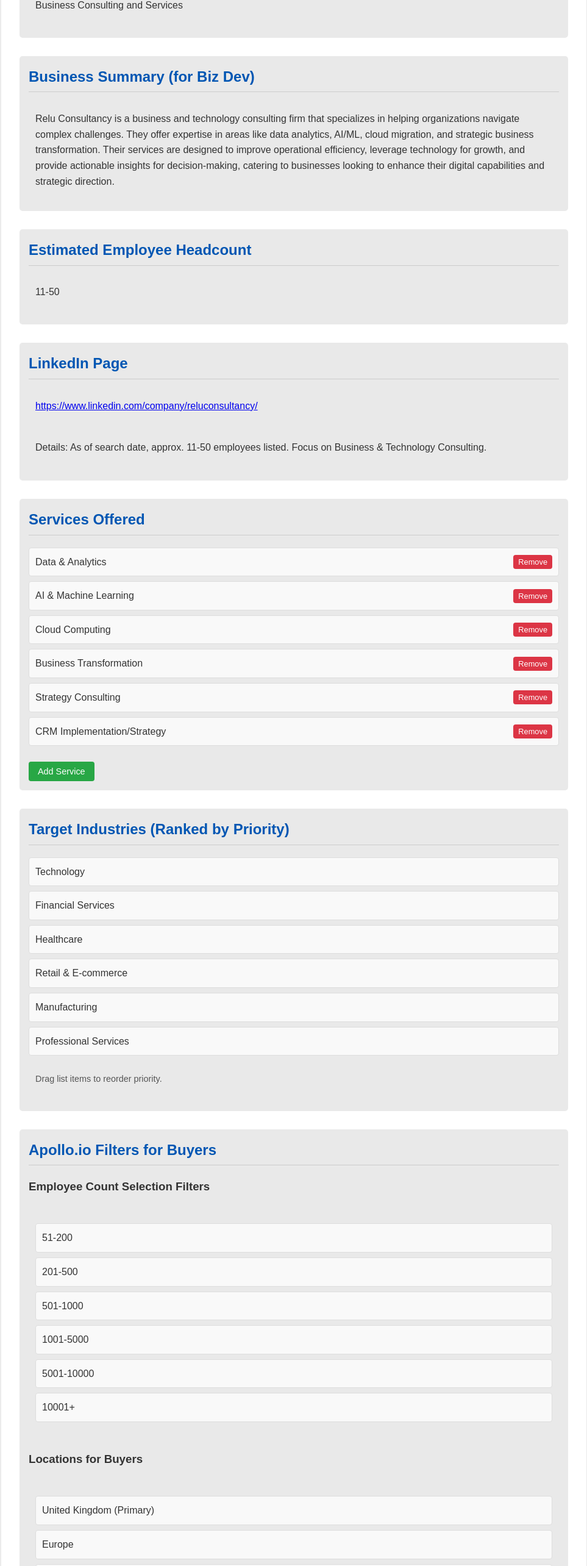
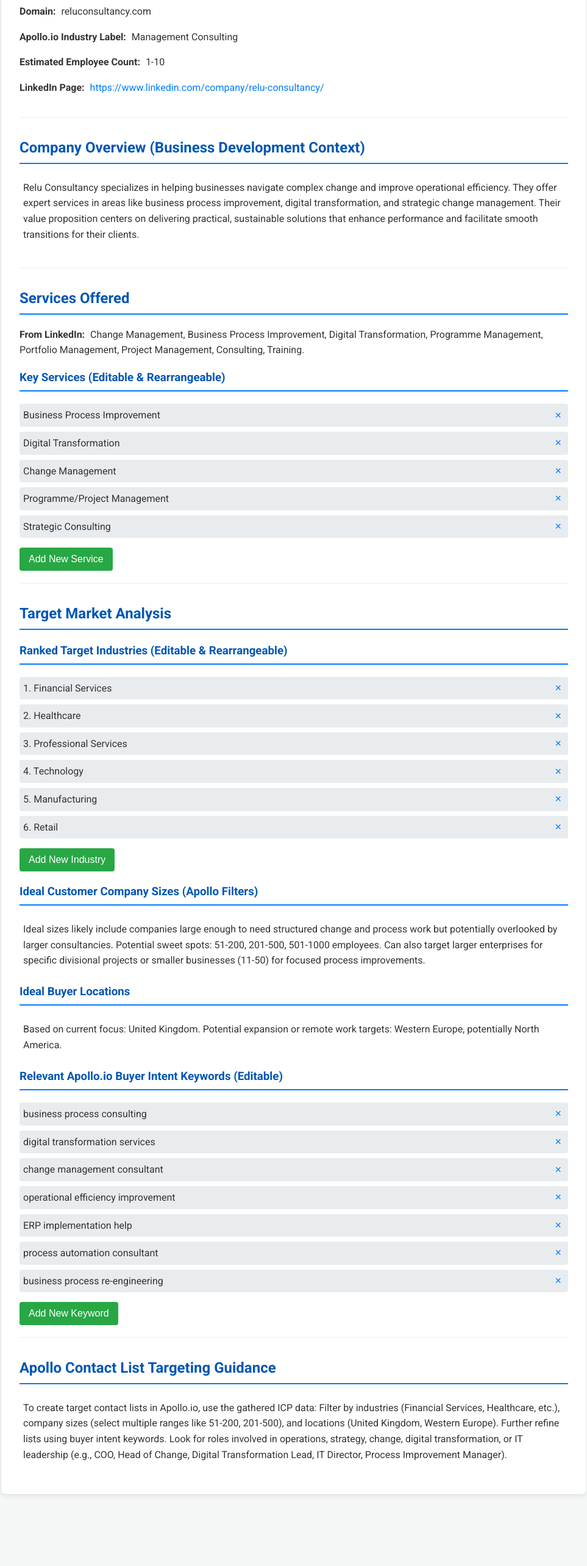
Before and after one commit to srujanprabhu/n8n_1, a plain HTML site: page index.html in a window 1280 px wide. Shown: the part 232-2800 px from the top of the page at 61% size, without its empty margins (158-1121 px from the left). After the commit the page ends 2722 px from the top, so only its background shows below. Drawn offline with nearby package versions, Linux system fonts and the light colour scheme.

Commit message:
Created new HTML file via n8n

```diff
--- a/index.html
+++ b/index.html
@@ -3,297 +3,379 @@
 <head>
     <meta charset="UTF-8">
     <meta name="viewport" content="width=device-width, initial-scale=1.0">
-    <title>Company Business Development Report</title>
+    <title>Company Research Report - Relu Consultancy</title>
     <style>
+        @import url('https://fonts.googleapis.com/css2?family=Roboto:wght@400;500;700&display=swap');
+
         body {
-            font-family: sans-serif;
+            font-family: 'Roboto', sans-serif;
             line-height: 1.6;
-            margin: 20px;
-            background-color: #f4f4f4;
+            margin: 0;
+            padding: 20px;
+            background-color: #f4f7f6;
             color: #333;
         }
+
         .container {
             max-width: 900px;
-            margin: auto;
+            margin: 20px auto;
             background: #fff;
-            padding: 20px 30px;
+            padding: 30px;
             border-radius: 8px;
-            box-shadow: 0 2px 5px rgba(0,0,0,0.1);
+            box-shadow: 0 2px 10px rgba(0, 0, 0, 0.1);
         }
-        h1, h2 {
+
+        h1, h2, h3 {
             color: #0056b3;
-            border-bottom: 2px solid #0056b3;
+            border-bottom: 2px solid #007bff;
             padding-bottom: 5px;
-            margin-top: 20px;
+            margin-bottom: 20px;
         }
+
         h1 {
             text-align: center;
             border-bottom: none;
+            padding-bottom: 0;
+            margin-bottom: 30px;
+            color: #007bff;
         }
+
         section {
             margin-bottom: 30px;
-            padding: 15px;
-            background-color: #e9e9e9;
-            border-radius: 5px;
+            padding-bottom: 20px;
+            border-bottom: 1px solid #eee;
         }
-        section h2 {
-            margin-top: 0;
-            border-bottom: 1px solid #ccc;
-            padding-bottom: 5px;
+
+        section:last-child {
+            border-bottom: none;
+            margin-bottom: 0;
+            padding-bottom: 0;
         }
+
+        p[contenteditable="true"],
+        li[contenteditable="true"] {
+            border: 1px dashed transparent;
+            padding: 5px;
+            transition: border-color 0.3s ease;
+        }
+
+        p[contenteditable="true"]:hover,
+        li[contenteditable="true"]:hover {
+            border-color: #ccc;
+        }
+
+        p[contenteditable="true"]:focus,
+        li[contenteditable="true"]:focus {
+            border-color: #007bff;
+            outline: none;
+            background-color: #eef5ff;
+        }
+
         ul {
             list-style: none;
             padding: 0;
         }
-        ul li {
-            background: #f9f9f9;
+
+        li {
+            background: #e9ecef;
             margin-bottom: 8px;
-            padding: 10px;
-            border: 1px solid #ddd;
+            padding: 10px 15px;
             border-radius: 4px;
+            cursor: grab;
             display: flex;
             justify-content: space-between;
             align-items: center;
-            cursor: grab; /* Indicate draggable */
-        }
-        ul li.sortable-chosen {
-             background-color: #cfe2ff; /* Highlight during drag */
-        }
-        .editable-list li {
-            cursor: text; /* Indicate editable */
-        }
-        .editable-list li:focus {
-             outline: 1px dashed #0056b3;
+            transition: background-color 0.3s ease, transform 0.1s ease;
         }
 
-        .remove-btn {
-            background-color: #dc3545;
-            color: white;
+        li:active {
+            cursor: grabbing;
+            transform: scale(1.02);
+            background-color: #dee2e6;
+        }
+
+        .dragged {
+            opacity: 0.5;
+            background-color: #ced4da;
+        }
+
+        .list-controls {
+            display: flex;
+            gap: 5px;
+        }
+
+        .add-item, .remove-item {
+            background: none;
             border: none;
-            padding: 4px 8px;
-            border-radius: 4px;
             cursor: pointer;
-            font-size: 0.8em;
-            margin-left: 10px;
+            font-size: 18px;
+            padding: 0 5px;
+            color: #007bff;
+            transition: color 0.2s ease;
         }
-         .remove-btn:hover {
-            background-color: #c82333;
+
+        .add-item:hover {
+            color: #28a745;
         }
-        .add-btn {
+
+        .remove-item:hover {
+            color: #dc3545;
+        }
+
+        .add-new-btn {
+            display: block;
+            margin-top: 15px;
+            padding: 10px 15px;
             background-color: #28a745;
             color: white;
             border: none;
-            padding: 8px 15px;
             border-radius: 4px;
             cursor: pointer;
-            font-size: 0.9em;
-            margin-top: 10px;
+            font-size: 1em;
+            transition: background-color 0.3s ease;
         }
-         .add-btn:hover {
+
+        .add-new-btn:hover {
             background-color: #218838;
         }
-        p, div[contenteditable="true"] {
-            padding: 10px;
-            border: 1px dashed transparent; /* Invisible border */
-            border-radius: 4px;
-        }
-         p:focus, div[contenteditable="true"]:focus {
-            border-color: #007bff; /* Visible border on focus */
-            background-color: #eef7ff;
-            outline: none;
+
+        a {
+            color: #007bff;
+            text-decoration: none;
         }
 
-        /* Styling for contenteditable sections */
-        .editable-content {
-             border: 1px dashed #ccc;
+        a:hover {
+            text-decoration: underline;
+        }
+
+        .label {
+            font-weight: bold;
+            margin-right: 5px;
+        }
+
+        @media (max-width: 768px) {
+            body {
                 padding: 10px;
-             border-radius: 4px;
-             min-height: 30px; /* Ensure clickability */
-             margin-bottom: 10px;
             }
-        .editable-content:focus {
-             border-color: #007bff;
-             background-color: #eef7ff;
-             outline: none;
+            .container {
+                padding: 20px;
             }
-         .list-item-content {
-            flex-grow: 1; /* Allows content to take available space */
+            h1 {
+                font-size: 1.8em;
+            }
+            h2 {
+                font-size: 1.4em;
+            }
+            li {
+                flex-direction: column;
+                align-items: flex-start;
+            }
+            .list-controls {
+                margin-top: 5px;
+            }
         }
     </style>
-     <!-- SortableJS CDN for drag-and-drop reordering -->
-    <script src="https://cdn.jsdelivr.net/npm/sortablejs@1.14.0/Sortable.min.js"></script>
 </head>
 <body>
-
     <div class="container">
-
-    <h1>Company Business Development Report</h1>
+        <h1>Company Research Report</h1>
 
         <section>
-        <h2>Apollo.io Industry Label</h2>
-        <!-- Make content editable -->
-        <div contenteditable="true" class="editable-content">Business Consulting and Services</div>
+            <h2>Company: Relu Consultancy</h2>
+            <p><span class="label">Domain:</span> reluconsultancy.com</p>
+            <p><span class="label">Apollo.io Industry Label:</span> Management Consulting</p>
+            <p><span class="label">Estimated Employee Count:</span> 1-10</p>
+            <p><span class="label">LinkedIn Page:</span> <a href="https://www.linkedin.com/company/relu-consultancy/" target="_blank">https://www.linkedin.com/company/relu-consultancy/</a></p>
         </section>
 
         <section>
-        <h2>Business Summary (for Biz Dev)</h2>
-        <!-- Make content editable -->
-        <div contenteditable="true" class="editable-content">Relu Consultancy is a business and technology consulting firm that specializes in helping organizations navigate complex challenges. They offer expertise in areas like data analytics, AI/ML, cloud migration, and strategic business transformation. Their services are designed to improve operational efficiency, leverage technology for growth, and provide actionable insights for decision-making, catering to businesses looking to enhance their digital capabilities and strategic direction.</div>
-    </section>
-
-     <section>
-        <h2>Estimated Employee Headcount</h2>
-         <!-- Make content editable -->
-        <div contenteditable="true" class="editable-content">11-50</div>
-    </section>
-
-    <section>
-        <h2>LinkedIn Page</h2>
-         <!-- Make content editable -->
-        <div contenteditable="true" class="editable-content"><a href="https://www.linkedin.com/company/reluconsultancy/" target="_blank">https://www.linkedin.com/company/reluconsultancy/</a></div>
-         <p>Details: As of search date, approx. 11-50 employees listed. Focus on Business & Technology Consulting.</p> <!-- You can add more details found here -->
+            <h2>Company Overview (Business Development Context)</h2>
+            <p contenteditable="true">Relu Consultancy specializes in helping businesses navigate complex change and improve operational efficiency. They offer expert services in areas like business process improvement, digital transformation, and strategic change management. Their value proposition centers on delivering practical, sustainable solutions that enhance performance and facilitate smooth transitions for their clients.</p>
         </section>
 
         <section>
             <h2>Services Offered</h2>
-        <ul id="services-list" class="editable-list">
-             <!-- Items are contenteditable and can be removed -->
-            <li><span class="list-item-content" contenteditable="true">Data & Analytics</span> <button class="remove-btn">Remove</button></li>
-            <li><span class="list-item-content" contenteditable="true">AI & Machine Learning</span> <button class="remove-btn">Remove</button></li>
-            <li><span class="list-item-content" contenteditable="true">Cloud Computing</span> <button class="remove-btn">Remove</button></li>
-            <li><span class="list-item-content" contenteditable="true">Business Transformation</span> <button class="remove-btn">Remove</button></li>
-            <li><span class="list-item-content" contenteditable="true">Strategy Consulting</span> <button class="remove-btn">Remove</button></li>
-            <li><span class="list-item-content" contenteditable="true">CRM Implementation/Strategy</span> <button class="remove-btn">Remove</button></li>
-             <!-- Add more services as found -->
+            <p><span class="label">From LinkedIn:</span> Change Management, Business Process Improvement, Digital Transformation, Programme Management, Portfolio Management, Project Management, Consulting, Training.</p>
+            <h3>Key Services (Editable & Rearrangeable)</h3>
+            <ul id="services-list">
+                <li contenteditable="true" draggable="true">Business Process Improvement</li>
+                <li contenteditable="true" draggable="true">Digital Transformation</li>
+                <li contenteditable="true" draggable="true">Change Management</li>
+                <li contenteditable="true" draggable="true">Programme/Project Management</li>
+                <li contenteditable="true" draggable="true">Strategic Consulting</li>
             </ul>
-         <button id="add-service-btn" class="add-btn">Add Service</button>
+            <button class="add-new-btn" onclick="addListItem('services-list', 'New Service')">Add New Service</button>
         </section>
 
         <section>
-        <h2>Target Industries (Ranked by Priority)</h2>
-        <!-- List items are draggable and contenteditable -->
+            <h2>Target Market Analysis</h2>
+
+            <h3>Ranked Target Industries (Editable & Rearrangeable)</h3>
             <ul id="industries-list">
-            <li><span class="list-item-content" contenteditable="true">Technology</span></li>
-            <li><span class="list-item-content" contenteditable="true">Financial Services</span></li>
-            <li><span class="list-item-content" contenteditable="true">Healthcare</span></li>
-            <li><span class="list-item-content" contenteditable="true">Retail & E-commerce</span></li>
-            <li><span class="list-item-content" contenteditable="true">Manufacturing</span></li>
-            <li><span class="list-item-content" contenteditable="true">Professional Services</span></li>
-             <!-- Add/Remove/Reorder as needed -->
+                <li contenteditable="true" draggable="true">1. Financial Services</li>
+                <li contenteditable="true" draggable="true">2. Healthcare</li>
+                <li contenteditable="true" draggable="true">3. Professional Services</li>
+                <li contenteditable="true" draggable="true">4. Technology</li>
+                <li contenteditable="true" draggable="true">5. Manufacturing</li>
+                <li contenteditable="true" draggable="true">6. Retail</li>
             </ul>
-         <p style="font-size: 0.9em; color: #555;">Drag list items to reorder priority.</p>
+             <button class="add-new-btn" onclick="addListItem('industries-list', 'New Industry')">Add New Industry</button>
+
+            <h3>Ideal Customer Company Sizes (Apollo Filters)</h3>
+            <p contenteditable="true">Ideal sizes likely include companies large enough to need structured change and process work but potentially overlooked by larger consultancies. Potential sweet spots: 51-200, 201-500, 501-1000 employees. Can also target larger enterprises for specific divisional projects or smaller businesses (11-50) for focused process improvements.</p>
+
+            <h3>Ideal Buyer Locations</h3>
+            <p contenteditable="true">Based on current focus: United Kingdom. Potential expansion or remote work targets: Western Europe, potentially North America.</p>
+
+            <h3>Relevant Apollo.io Buyer Intent Keywords (Editable)</h3>
+            <ul id="keywords-list">
+                <li contenteditable="true">business process consulting</li>
+                <li contenteditable="true">digital transformation services</li>
+                <li contenteditable="true">change management consultant</li>
+                <li contenteditable="true">operational efficiency improvement</li>
+                <li contenteditable="true">ERP implementation help</li>
+                <li contenteditable="true">process automation consultant</li>
+                <li contenteditable="true">business process re-engineering</li>
+            </ul>
+             <button class="add-new-btn" onclick="addListItem('keywords-list', 'New Keyword')">Add New Keyword</button>
         </section>
 
         <section>
-        <h2>Apollo.io Filters for Buyers</h2>
-
-        <h3>Employee Count Selection Filters</h3>
-         <!-- Make content editable -->
-        <div contenteditable="true" class="editable-content">
-            <ul>
-                <li>51-200</li>
-                <li>201-500</li>
-                <li>501-1000</li>
-                <li>1001-5000</li>
-                <li>5001-10000</li>
-                <li>10001+</li>
-                 <!-- Adjust ranges based on target market -->
-            </ul>
-        </div>
-
-        <h3>Locations for Buyers</h3>
-         <!-- Make content editable -->
-        <div contenteditable="true" class="editable-content">
-            <ul>
-                <li>United Kingdom (Primary)</li>
-                <li>Europe</li>
-                <li>North America</li>
-                 <!-- Adjust locations based on service reach -->
-            </ul>
-        </div>
-
-        <h3>Keywords for Buyers</h3>
-         <!-- Make content editable -->
-        <div contenteditable="true" class="editable-content">
-            <ul>
-                <li>Data Strategy</li>
-                <li>Analytics</li>
-                <li>Artificial Intelligence</li>
-                <li>Machine Learning</li>
-                <li>Cloud Migration</li>
-                <li>Digital Transformation</li>
-                <li>Business Process Improvement</li>
-                <li>CRM Strategy</li>
-                <li>Chief Data Officer (CDO)</li>
-                <li>Chief Technology Officer (CTO)</li>
-                <li>Chief Operating Officer (COO)</li>
-                <li>Head of Analytics</li>
-                <li>Head of IT</li>
-                 <!-- Add/Remove keywords relevant to services -->
-            </ul>
-        </div>
+            <h2>Apollo Contact List Targeting Guidance</h2>
+            <p contenteditable="true">To create target contact lists in Apollo.io, use the gathered ICP data: Filter by industries (Financial Services, Healthcare, etc.), company sizes (select multiple ranges like 51-200, 201-500), and locations (United Kingdom, Western Europe). Further refine lists using buyer intent keywords. Look for roles involved in operations, strategy, change, digital transformation, or IT leadership (e.g., COO, Head of Change, Digital Transformation Lead, IT Director, Process Improvement Manager).</p>
         </section>
-
-    <!-- Note: Generating contact lists via code here is not possible as it requires Apollo.io API access and user authentication.
-         The sections above provide the necessary data to be *used* in Apollo.io to create lists. -->
 
     </div>
 
     <script>
-    // Initialize SortableJS on the industries list
-    const industriesList = document.getElementById('industries-list');
-    if (industriesList) {
-        new Sortable(industriesList, {
-            animation: 150, // ms, number defining the speed of the animation.
-            ghostClass: 'sortable-ghost', // Class name for the drop placeholder
-             chosenClass: 'sortable-chosen', // Class name for the chosen item
-             dragClass: 'sortable-drag' // Class name for the dragging item
+        document.addEventListener('DOMContentLoaded', () => {
+            // Make paragraphs editable
+            document.querySelectorAll('p[contenteditable="true"]').forEach(p => {
+                // Add focus/blur events for potential styling changes
+                p.addEventListener('focus', () => p.style.borderColor = '#007bff');
+                p.addEventListener('blur', () => p.style.borderColor = 'transparent');
+            });
+
+            // Add drag-and-drop and remove functionality to list items
+            document.querySelectorAll('ul').forEach(ul => {
+                ul.addEventListener('click', (event) => {
+                    if (event.target.classList.contains('remove-item')) {
+                        event.target.closest('li').remove();
+                    }
+                });
+
+                // Add remove button to existing items
+                ul.querySelectorAll('li').forEach(li => {
+                     if (!li.querySelector('.list-controls')) {
+                        addRemoveButton(li);
+                     }
+                });
+
+                // Drag and drop functionality
+                let draggedItem = null;
+
+                ul.addEventListener('dragstart', (event) => {
+                    draggedItem = event.target;
+                    if (draggedItem.tagName === 'LI') {
+                         setTimeout(() => {
+                            draggedItem.classList.add('dragged');
+                         }, 0); // Allow element to be copied before hiding
+                         event.dataTransfer.effectAllowed = 'move';
+                         event.dataTransfer.setData('text/html', draggedItem.innerHTML); // Required for Firefox
+                    } else {
+                        event.preventDefault(); // Only allow LI to be draggable
+                    }
+                });
+
+                 ul.addEventListener('dragover', (event) => {
+                    event.preventDefault(); // Necessary to allow dropping
+                    event.dataTransfer.dropEffect = 'move';
+
+                    const targetItem = event.target.closest('li');
+                    if (targetItem && targetItem !== draggedItem) {
+                        const boundingBox = targetItem.getBoundingClientRect();
+                        const offset = boundingBox.y + (boundingBox.height / 2);
+                        if (event.clientY > offset) {
+                            // Dragging below the target item
+                            targetItem.parentNode.insertBefore(draggedItem, targetItem.nextSibling);
+                        } else {
+                            // Dragging above the target item
+                            targetItem.parentNode.insertBefore(draggedItem, targetItem);
+                        }
+                    }
+                });
+
+                 ul.addEventListener('dragleave', (event) => {
+                     // Optional: Add visual feedback when dragging leaves an area
+                 });
+
+                ul.addEventListener('dragend', (event) => {
+                    if (draggedItem) {
+                        draggedItem.classList.remove('dragged');
+                        draggedItem = null;
+                    }
+                });
+
+                ul.addEventListener('drop', (event) => {
+                    event.preventDefault();
+                    // Dragover handles the actual insertion, drop just finalizes (if needed)
+                    // No extra steps needed here for this simple case as dragover handles placement
+                });
+            });
+        });
+
+        function addRemoveButton(li) {
+             if (!li.querySelector('.list-controls')) {
+                const controls = document.createElement('span');
+                controls.classList.add('list-controls');
+                const removeButton = document.createElement('button');
+                removeButton.classList.add('remove-item');
+                removeButton.innerHTML = '&times;'; // Times symbol
+                removeButton.setAttribute('title', 'Remove item');
+                controls.appendChild(removeButton);
+                li.appendChild(controls);
+             }
+        }
+
+
+        function addListItem(ulId, defaultText = 'New Item') {
+            const ul = document.getElementById(ulId);
+            const li = document.createElement('li');
+            li.setAttribute('contenteditable', 'true');
+            if (ulId !== 'keywords-list') { // Keywords don't need to be reordered typically
+                 li.setAttribute('draggable', 'true');
+            }
+            li.textContent = defaultText;
+
+            // Add remove button
+            addRemoveButton(li);
+
+            ul.appendChild(li);
+
+            // Add drag-and-drop event listeners to the new item if applicable
+            if (ulId !== 'keywords-list') {
+                let draggedItem = null; // Need to manage state per drag
+                 li.addEventListener('dragstart', (event) => {
+                    draggedItem = event.target;
+                     setTimeout(() => {
+                        draggedItem.classList.add('dragged');
+                     }, 0);
+                     event.dataTransfer.effectAllowed = 'move';
+                     event.dataTransfer.setData('text/html', draggedItem.innerHTML);
+                 });
+
+                  li.addEventListener('dragend', (event) => {
+                    if (draggedItem) {
+                        draggedItem.classList.remove('dragged');
+                        draggedItem = null;
+                    }
                  });
             }
 
-    // Add functionality for services list (add/remove) and contenteditable
-    const servicesList = document.getElementById('services-list');
-    const addServiceBtn = document.getElementById('add-service-btn');
-
-    // Add remove button functionality
-    servicesList.addEventListener('click', function(event) {
-        if (event.target.classList.contains('remove-btn')) {
-            event.target.parentElement.remove();
-        }
-    });
-
-    // Add new service functionality
-    addServiceBtn.addEventListener('click', function() {
-        const newServiceText = prompt("Enter new service name:");
-        if (newServiceText) {
-            const newLi = document.createElement('li');
-            newLi.classList.add('editable-list'); // Keep class for consistency
-            newLi.innerHTML = `<span class="list-item-content" contenteditable="true">${escapeHTML(newServiceText)}</span> <button class="remove-btn">Remove</button>`;
-            servicesList.appendChild(newLi);
-        }
-    });
-
-    // Basic HTML escaping for safety
-    function escapeHTML(str) {
-        const div = document.createElement('div');
-        div.appendChild(document.createTextNode(str));
-        return div.innerHTML;
+             // Auto-focus the new item for editing
+             li.focus();
         }
 
-    // Make other relevant text sections contenteditable
-    document.querySelectorAll('.editable-content').forEach(element => {
-        // The contenteditable="true" attribute is already in the HTML
-        // We just need to ensure they are styled and potentially handled for saving if needed later
-        // For this exercise, the attribute alone allows front-end editing
-    });
-
-     // Make list item content within Industries also editable
-     document.querySelectorAll('#industries-list .list-item-content').forEach(element => {
-         element.setAttribute('contenteditable', 'true');
-     });
-
-
     </script>
-
 </body>
 </html>
```
Lines whose indentation alone changed are shown as unchanged.
